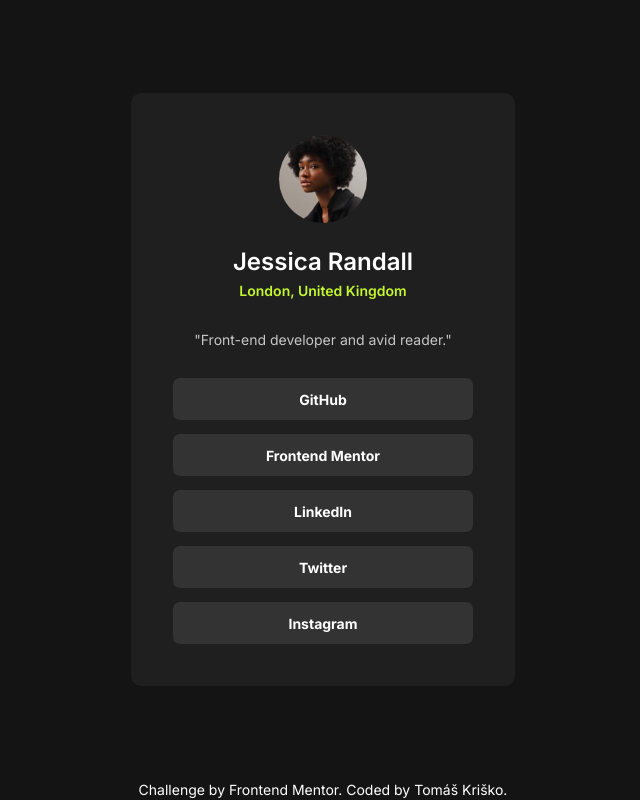
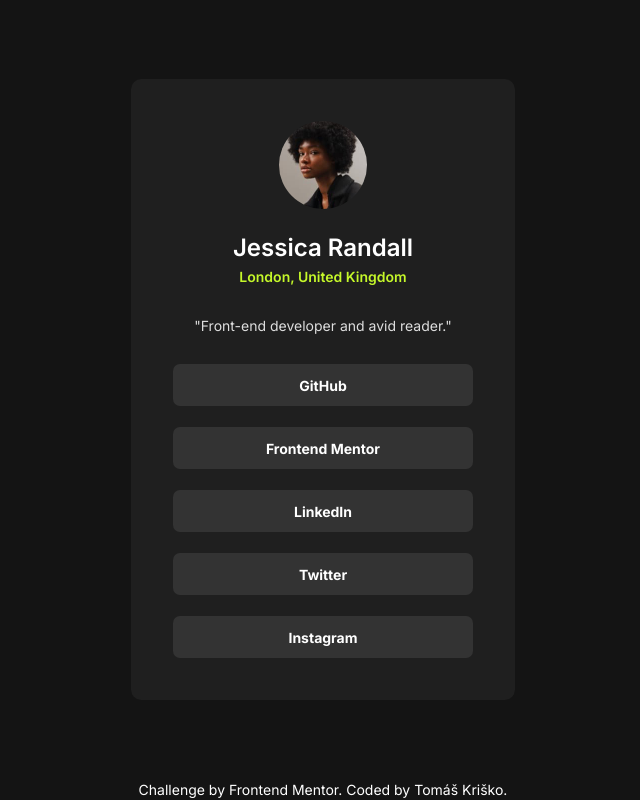
Before and after one commit to wall-69/frontendmentor-social-links, a website: page public/index.html in a window 1280 px wide. Shown: the whole page, without its empty margins (317-957 px from the left). Drawn offline with Linux system fonts and the light colour scheme.

Commit message:
lil fixes

```diff
--- a/public/index.html
+++ b/public/index.html
@@ -24,16 +24,16 @@
         London, United Kingdom
       </span>
 
-      <p class="text-white text-opacity-75 py-8">
+      <p class="text-white text-opacity-85 py-8">
         "Front-end developer and avid reader."
       </p>
 
-      <ul class="flex flex-col gap-4">
-        <li><button class="link-btn"><a href="#">GitHub</a></button></li>
-        <li><button class="link-btn"><a href="#">Frontend Mentor</a></button></li>
-        <li><button class="link-btn"><a href="#">LinkedIn</a></button></li>
-        <li><button class="link-btn"><a href="#">Twitter</a></button></li>
-        <li><button class="link-btn"><a href="#">Instagram</a></button></li>
+      <ul class="flex flex-col gap-6">
+        <li><a href="#" class="link-btn" role="button">GitHub</a></li>
+        <li><a href="#" class="link-btn" role="button">Frontend Mentor</a></li>
+        <li><a href="#" class="link-btn" role="button">LinkedIn</a></li>
+        <li><a href="#" class="link-btn" role="button">Twitter</a></li>
+        <li><a href="#" class="link-btn" role="button">Instagram</a></li>
       </ul>
     </div>
   </main>
--- a/src/app.css
+++ b/src/app.css
@@ -12,6 +12,7 @@
 
 @layer components {
 	.link-btn {
+		@apply block;
 		@apply bg-gray-700 text-white font-bold w-full rounded-lg lg:min-w-[300px] py-3;
 		@apply transition-colors hover:bg-green hover:text-gray-900 hover:cursor-pointer;
 	}
```
Also changed, not shown: public/app.css.
